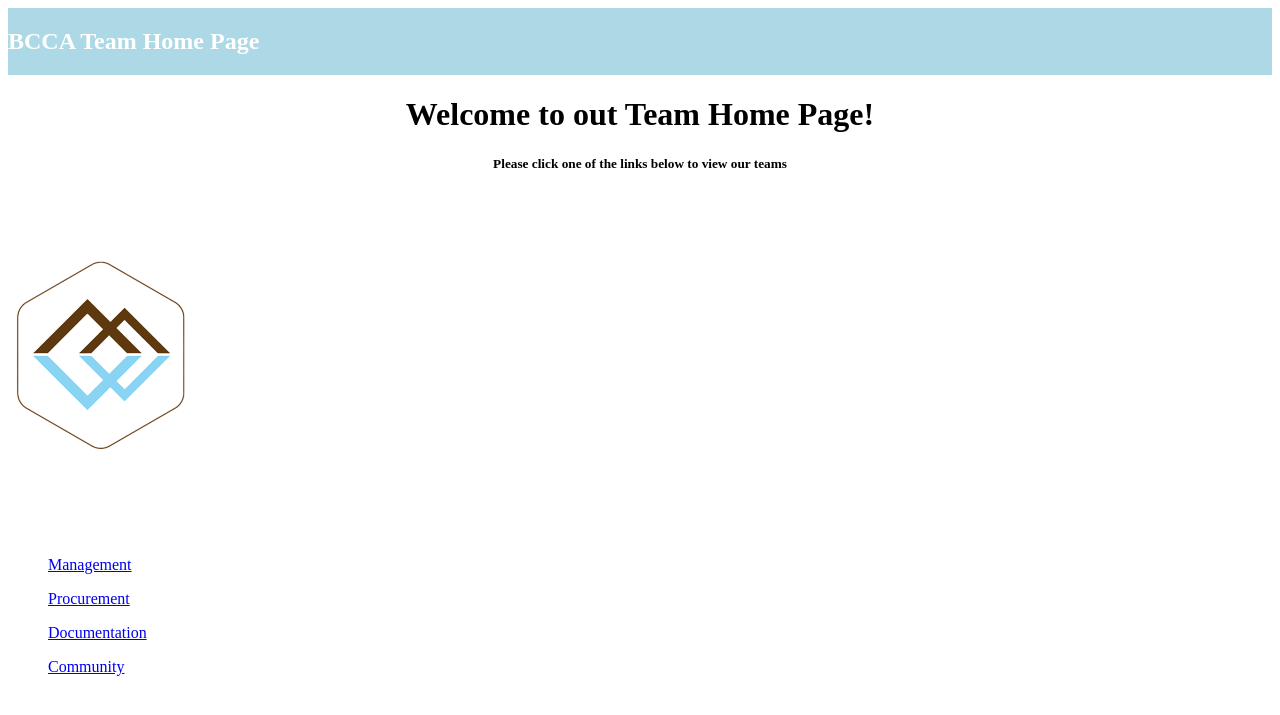
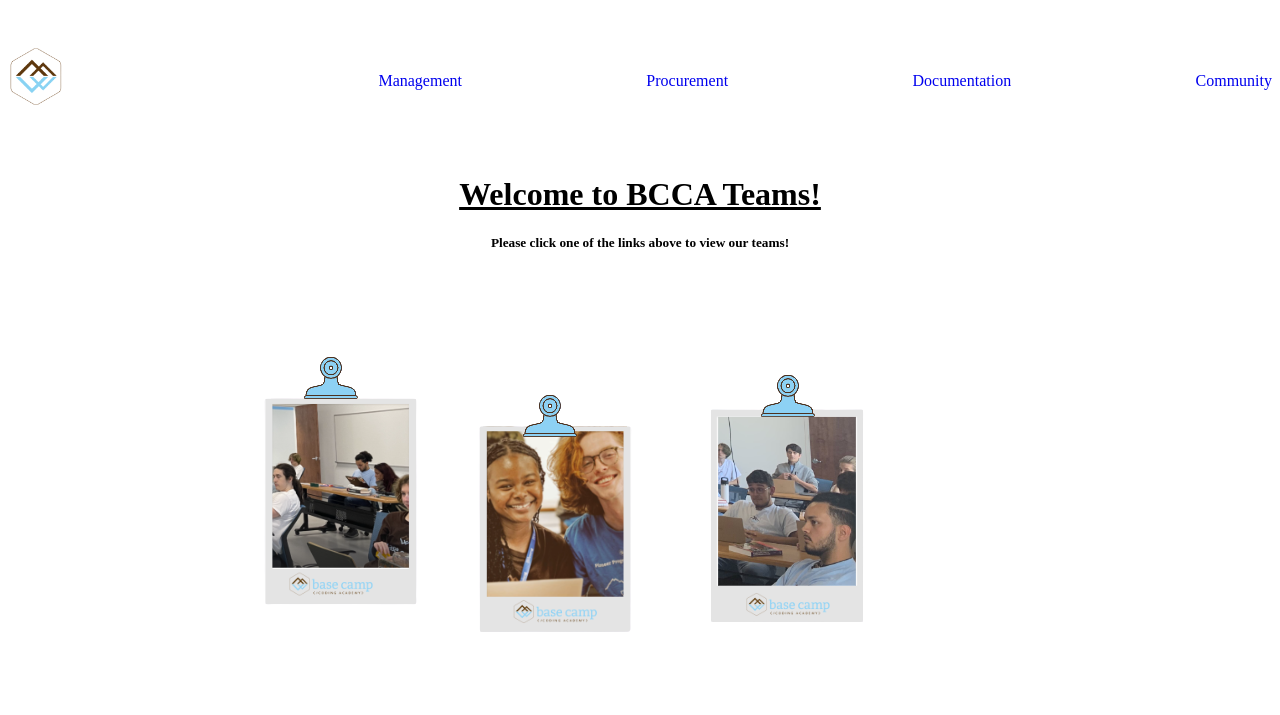
Before and after one commit to gabbizinn/BCCA_Teams, a Django app: page / in a window 1280 px wide. Shown: the top 715 px of the page. Run offline with Django 4.2, Linux system fonts and the light colour scheme.

Commit message:
last changes to website

```diff
--- a/app/static/styles.css
+++ b/app/static/styles.css
@@ -3,23 +3,70 @@ body {
 }
 
 /* #The nav bar at the top of my home page */
-nav h1 {
+nav {
   display: flex;
   width: 100%;
   margin: auto;
   padding: 20px 0;
   align-items: center;
   justify-content: space-between;
-  background-color: lightblue;
-  color: white;
+  /* background-color: black; */
+}
+
+/* #The team links at the top of my home page */
+a {
+  text-decoration: none;
+}
+
+.bcca_logo {
+  width: 30%;
 }
 
 /* #My home introduction(Welcome to BCCA!) */
 .home_intro {
   color: black;
   text-align: center;
+  text-decoration: underline;
 }
 
 .home_click_links {
   text-align: center;
 }
+
+.bcca_1 {
+  align-items: center;
+  margin-left: 305px;
+  margin-top: -500px;
+}
+
+.bcca_2 {
+  align-items: center;
+  margin-left: 100px;
+}
+
+.bcca_3 {
+  align-items: center;
+  margin-left: 540px;
+  margin-top: -500px;
+}
+
+.title_pages {
+  text-align: center;
+  text-decoration: underline;
+}
+
+section {
+  display: grid;
+  grid-template-columns: repeat(3, auto);
+  grid-gap: 1em;
+  margin-top: 2em;
+}
+
+.card {
+  background-color: white;
+  padding: 1.7em;
+  align-items: center;
+  text-align: center;
+  border: 5px solid lightgrey;
+  border-radius: 30px;
+}
--- a/app/templates/base.html
+++ b/app/templates/base.html
@@ -10,17 +10,20 @@
   </head>
   <body>
     <nav>
-      <h1>BCCA Team Home Page</h1>
+      <a href="http://127.0.0.1:8000/">
+        <img
+          src="{% static 'bcca_logo.png' %}"
+          class="bcca_logo"
+          alt="bcc logo picture"
+      /></a>
+
+      {%for team in lp%}
+      <ul>
+        <a href="/{{team}}">{{team}}</a>
+      </ul>
+      {%endfor%}
     </nav>
-    <h1 class="home_intro">Welcome to out Team Home Page!</h1>
-    <h5 class="home_click_links">
-      Please click one of the links below to view our teams
-    </h5>
-    <img
-      src="{% static 'bcca_logo.png' %}"
-      class="logo"
-      alt="my logo picture"
-    />
+
     {%block content%} {%endblock content%}
   </body>
 </html>
--- a/app/templates/home.html
+++ /dev/null
@@ -1,6 +0,0 @@
-{% extends 'base.html' %} {%load static%} {%block content%} {%for team in lp%}
-
-<ul>
-  <a href="/{{team}}">{{team}}</a>
-</ul>
-{%endfor%} {% endblock content %}
--- /dev/null
+++ b/app/templates/index.html
@@ -0,0 +1,12 @@
+{% extends 'base.html' %} {%load static%} {%block content%} {% comment %} #Home
+Page Intro {% endcomment %}
+<h1 class="home_intro">Welcome to BCCA Teams!</h1>
+<h5 class="home_click_links">
+  Please click one of the links above to view our teams!
+</h5>
+
+<img src="{% static '2.png' %}" class="bcca_2" alt="bcc logo picture" />
+<img src="{% static '3.png' %}" class="bcca_3" alt="bcc logo picture" />
+<img src="{% static '1.png' %}" class="bcca_1" alt="bcc logo picture" />
+
+{% endblock content %}
--- a/app/views.py
+++ b/app/views.py
@@ -12,18 +12,18 @@ class Team:
 
 
 teams = {
-    "Management": Team("Management Team", ["Brooks", "Chevy", "Errin", "Kevin", "Lukas", "Andrew"], "They"),
-    "Procurement": Team("Procurement Team",["Mike", "Dylan", "Anna", "Zaul", "Luke", "River"], "They"),
-    "Documentation": Team("Documentation Team",["Colt", "Isaiah", "Cooper", "Cannon", "Angela", "Antonio", "Gabriel"], "They"),
-    "Community": Team("Community Team",["Joshua", "Malcolm", "Amber", "J.W.", "Eric"],"They")
+    "Management": Team("Management Team", ["Brooks", "Chevy", "Errin", "Kevin", "Lukas", "Andrew"], "Management Team is required to make sure everything around Base Camp is running well and is clean."),
+    "Procurement": Team("Procurement Team",["Mike", "Dylan", "Anna", "Zaul", "Luke", "River"], "Procurement Team is required to make sure everyone at Base Camp is fed."),
+    "Documentation": Team("Documentation Team",["Colt", "Isaiah", "Cooper", "Cannon", "Angela", "Antonio", "Gabbi"], "Documentation Team is required to make sure everything we do here at Base is captured."),
+    "Community": Team("Community Team",["Joshua", "Malcolm", "Amber", "J.W.", "Eric"],"Community Team is required to make sure here at Base Camp we have fun events.")
 }
 
-#Home Page
-def home_page(request):
-#Returning my list into my home page
+def index_page(request):
     context={
     "lp":["Management", "Procurement", "Documentation", "Community"]}
-    return render(request, "home.html",context)
+    return render(request, "index.html",context)
+
+
 
 
 def pages(request, name):
--- a/config/urls.py
+++ b/config/urls.py
@@ -18,7 +18,7 @@ from django.urls import path
 from app.views import *
 
 urlpatterns = [
-    path('', home_page),
+    path('',index_page),
     path('admin/', admin.site.urls),
     path("<str:name>/", pages),
 
```
Also changed, not shown: app/templates/details.html (+5 -6 lines), app/static/1.png (added), app/static/2.png (added), app/static/3.png (added).
